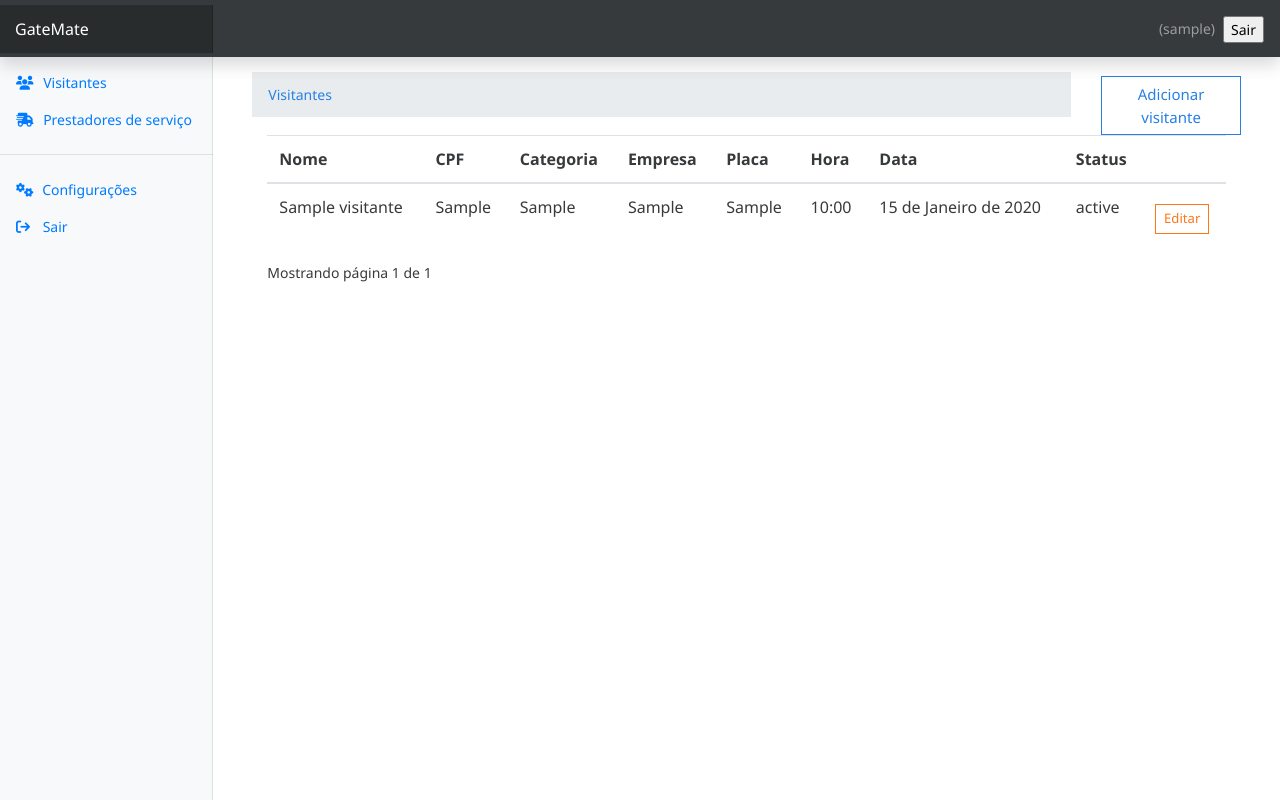
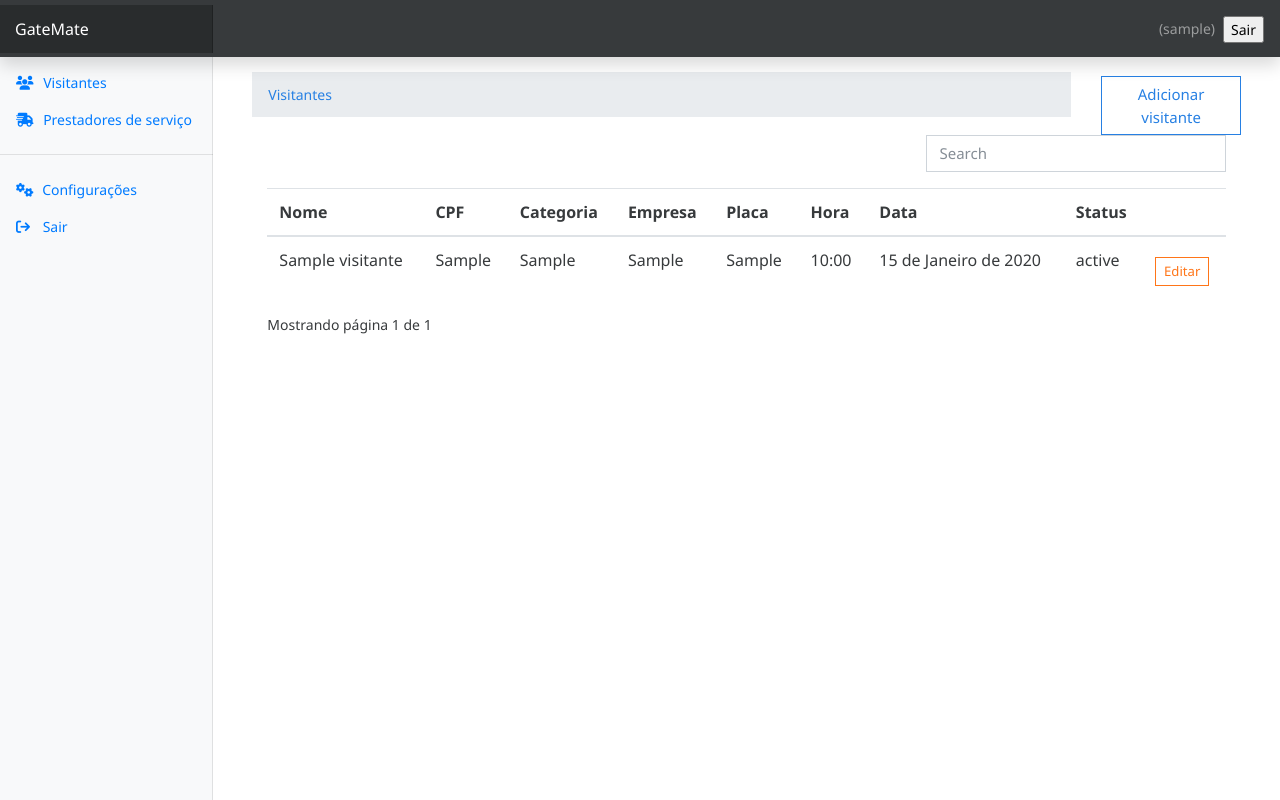
Before and after one commit to usanks/temp, a Django app: page / in a window 1280 px wide. Run offline with Django 5.2, Linux system fonts and the light colour scheme; a user stored in the database is signed in; tables that the repository leaves empty hold one stand-in row (values such as "Sample post"); some libraries are stand-ins or nearby versions.

Commit message:
search functionality

```diff
--- /dev/null
+++ b/gatemate/static/js/searchVisitantes.js
@@ -0,0 +1,51 @@
+const searchField = document.querySelector('#searchField');
+const tableOutput = document.querySelector('.table-output');
+const appTable = document.querySelector('.app-table');
+const paginatorContainer = document.querySelector('.pagination-container');
+tableOutput.style.display = "none";
+const noResults = document.querySelector(".no-results");
+const tBody = document.querySelector('.table-body');
+
+
+searchField.addEventListener('keyup', (e) =>{
+    const searchValue = e.target.value;
+
+    if(searchValue.trim().length > 0) {
+        paginatorContainer.style.display = "none";
+        tBody.innerHTML = "";
+        fetch("/search_visitantes", {
+            body: JSON.stringify({ searchText: searchValue }),
+            method: "POST",
+        })
+            .then((res) => res.json())
+            .then((data) => {
+               console.log("data", data);
+               tableOutput.style.display = "block";
+               appTable.style.display = "none";
+
+               if(data.length === 0){
+                noResults.style.display = "block";
+                tableOutput.style.display = "none";
+               } else {
+                noResults.style.display = "none";
+                data.forEach((item) => {
+                    tBody.innerHTML +=
+                        `<tr>
+                            <td>${item.nome}</td>
+                            <td>${item.cpf}</td>
+                            <td>${item.categoria}</td>
+                            <td>${item.empresa}</td>
+                            <td>${item.placa}</td>
+                            <td>${item.hora}</td>
+                            <td>${item.data}</td>
+                            <td>${item.status}</td>
+                        </tr>`;
+                });
+               }
+            });
+    } else {
+        paginatorContainer.style.display = "block";
+        appTable.style.display = "block";
+        tableOutput.style.display = "none";
+    }
+});
--- a/recordsapp/urls.py
+++ b/recordsapp/urls.py
@@ -1,5 +1,6 @@
 from django.urls import path
 from . import views
+from django.views.decorators.csrf import csrf_exempt
 # from django.views.decorators.csrf import csrf_exempt
 
 urlpatterns = [
@@ -7,9 +8,5 @@ urlpatterns = [
     path('add-records', views.add_record, name="add-records"),
     path('visitante_edit/<int:id>', views.visitante_edit, name="visitante_edit"),
     path('visitante_delete/<int:id>', views.visitante_delete, name="visitante_delete"),
-    # path('edit-expense/<int:id>', views.expense_edit, name="expense-edit"),
-    # path('expense-delete/<int:id>', views.delete_expense, name="expense-delete"),
-    # path('search-expenses', csrf_exempt(views.search_expenses), name="search_expenses"),
-    # path('export_csv', views.export_csv, name="export-csv"),
-    # path('export_excel', views.export_excel, name="export-excel")
+    path('search_visitantes', csrf_exempt(views.search_visitantes), name="visitante_edit"),
 ]
--- a/recordsapp/views.py
+++ b/recordsapp/views.py
@@ -4,8 +4,27 @@ from django.contrib.auth.decorators import login_required
 from .models import Visitante, Categoria, Status
 from django.contrib import messages
 from django.core.paginator import Paginator
+import json
+from django.http import JsonResponse, HttpResponse
 
-# Create your views here.
+def search_visitantes(request):
+    if request.method=='POST':
+        search_str = json.loads(request.body).get('searchText')
+
+        visitantes = Visitante.objects.filter(
+            nome__icontains = search_str, creator = request.user) | Visitante.objects.filter(
+            cpf__istartswith = search_str, creator = request.user) | Visitante.objects.filter(
+            categoria__icontains = search_str, creator = request.user) | Visitante.objects.filter(
+            empresa__icontains = search_str, creator = request.user) | Visitante.objects.filter(
+            placa__istartswith = search_str, creator = request.user) | Visitante.objects.filter(
+            hora__istartswith = search_str, creator = request.user) | Visitante.objects.filter(
+            data__istartswith = search_str, creator = request.user) | Visitante.objects.filter(
+            status__icontains=search_str,creator = request.user)
+
+        data = visitantes.values()
+        return JsonResponse(list(data), safe=False)
+
+
 
 @cache_control(no_cache=True, must_revalidate=True, no_store=True)
 @login_required(login_url='/authentication/login')
--- a/templates/records/index.html
+++ b/templates/records/index.html
@@ -1,4 +1,5 @@
 {% extends 'base.html' %}
+{% load static %}
 {% block content %}
 <div class="container mt-4">
     <div class="row">
@@ -16,6 +17,15 @@
 
     <div class="container">
         {% if visitantes.count %} {% include 'partials/_messages.html' %}
+        <div class="row">
+            <div class="col-md-8"></div>
+            <div class="col-md-4">
+                <div class="form-group">
+                    <input type="text" class="form-control" id = "searchField" placeholder = "Search">
+                </div>
+            </div>
+        </div>
+        <div class = "app-table">
             <table class="table table-stripped table-hover">
                 <thead>
                     <tr>
@@ -51,6 +61,29 @@
                     {% endfor %}
                 </tbody>
             </table>
+        </div>
+
+        <p class="no-results" style="display: none;">Nenhum resultado encontrado</p>
+        <div class = "table-output">
+            <table class="table table-stripped table-hover">
+                <thead>
+                    <tr>
+                        <th>Nome</th>
+                        <th>CPF</th>
+                        <th>Categoria</th>
+                        <th>Empresa</th>
+                        <th>Placa</th>
+                        <th>Hora</th>
+                        <th>Data</th>
+                        <th>Status</th>
+                        <th></th>
+                    </tr>
+                </thead>
+                <tbody class="table-body">
+                </tbody>
+            </table>
+        </div>
+
         <div class="pagination-container">
             <div class="">
               Mostrando página {{page_obj.number}} de {{ page_obj.paginator.num_pages }}
@@ -65,11 +98,10 @@
               <li class="page-item"> <a class="page-link" href="?page={{ page_obj.next_page_number }}">Próxima</a></li>
               <li class="page-item"> <a class="page-link" href="?page={{ page_obj.paginator.num_pages }}">{{ page_obj.paginator.num_pages}} &raquo;</a></li>
               {% endif %}
-
-
               </ul>
             {% endif %}
           </div>
     </div>
 </div>
+<script src="{% static 'js/searchVisitantes.js' %}"></script>
 {% endblock %}
```
Lines whose indentation alone changed are shown as unchanged.
